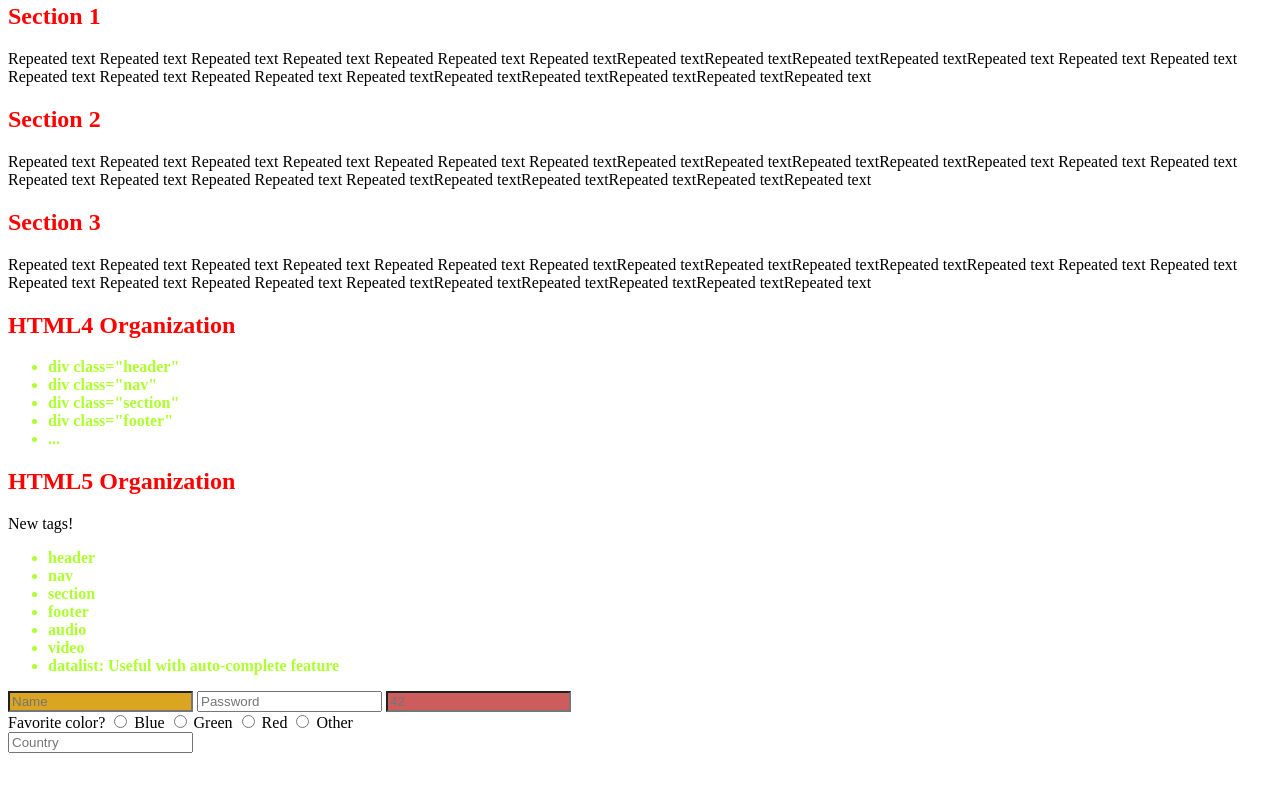
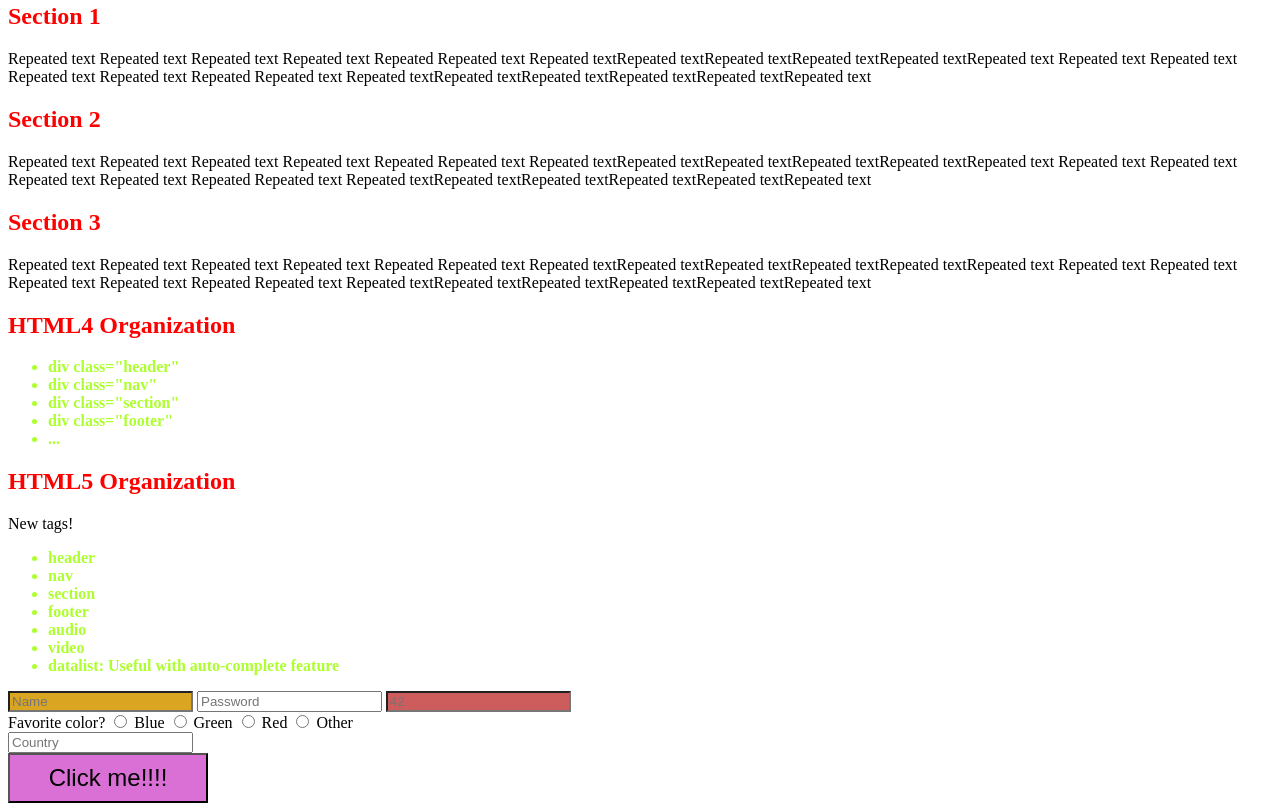
Before and after one commit to Maxsash/lecture1, a plain HTML site: page index.html in a window 1280 px wide. Shown: the part 567-1378 px from the top of the page. Before the commit the page ends 1328 px from the top, so only its background shows below. Drawn offline with Linux system fonts and the light colour scheme.

Commit message:
Add hover CSS on a button

```diff
--- a/index.html
+++ b/index.html
@@ -21,6 +21,17 @@
 
             input[type=number] {
                 background-color: indianred;
+            }
+
+            button {
+                width: 200px;
+                height: 50px;
+                font-size: 24px;
+                background-color: orchid;
+            }
+
+            button:hover {      /* on mouse hover*/
+                background-color: orange;
             }
 
         </style>
@@ -126,5 +137,6 @@
                 </datalist>
             </div>
         </form>
+        <button>Click me!!!!</button>
     </body>
 </html>
```
